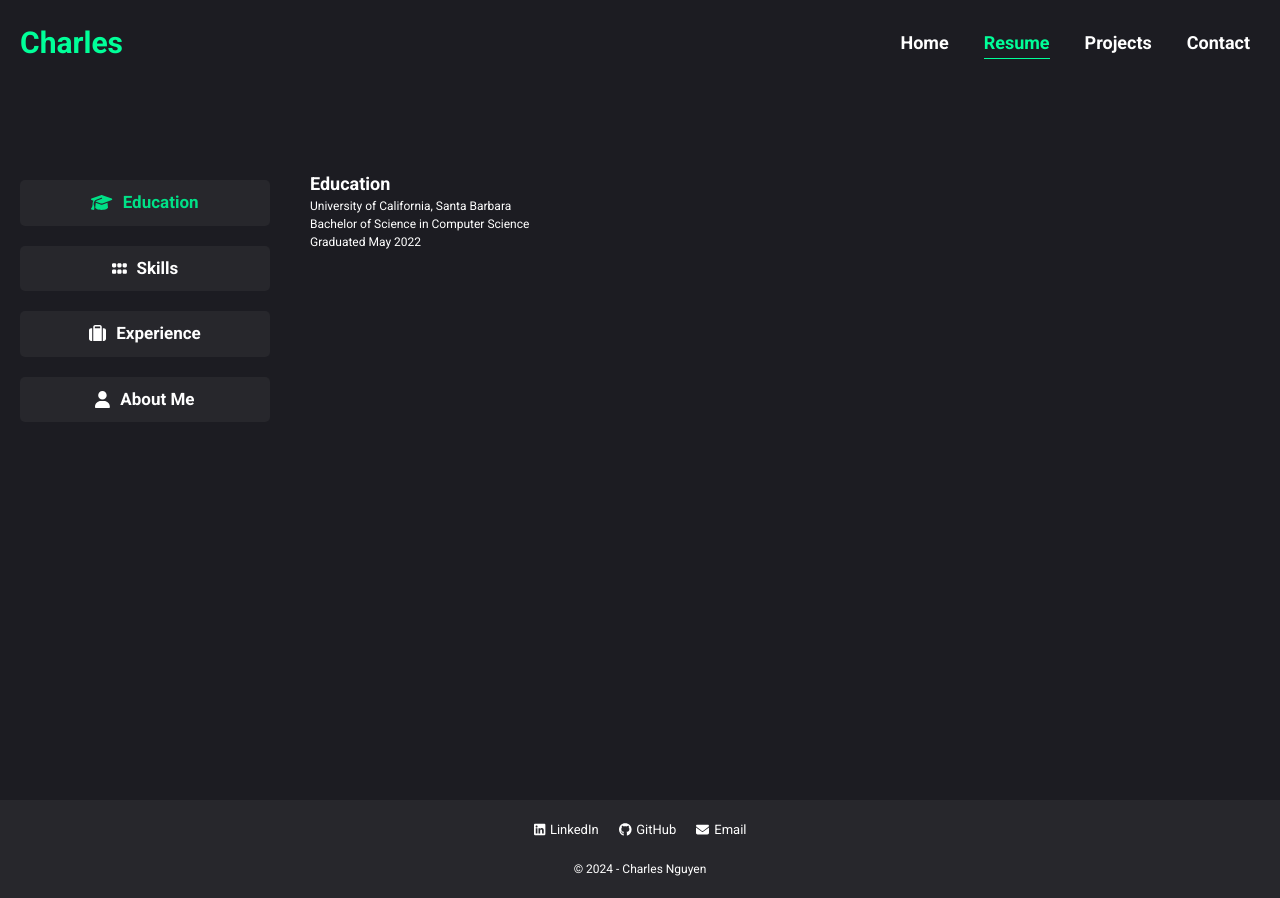
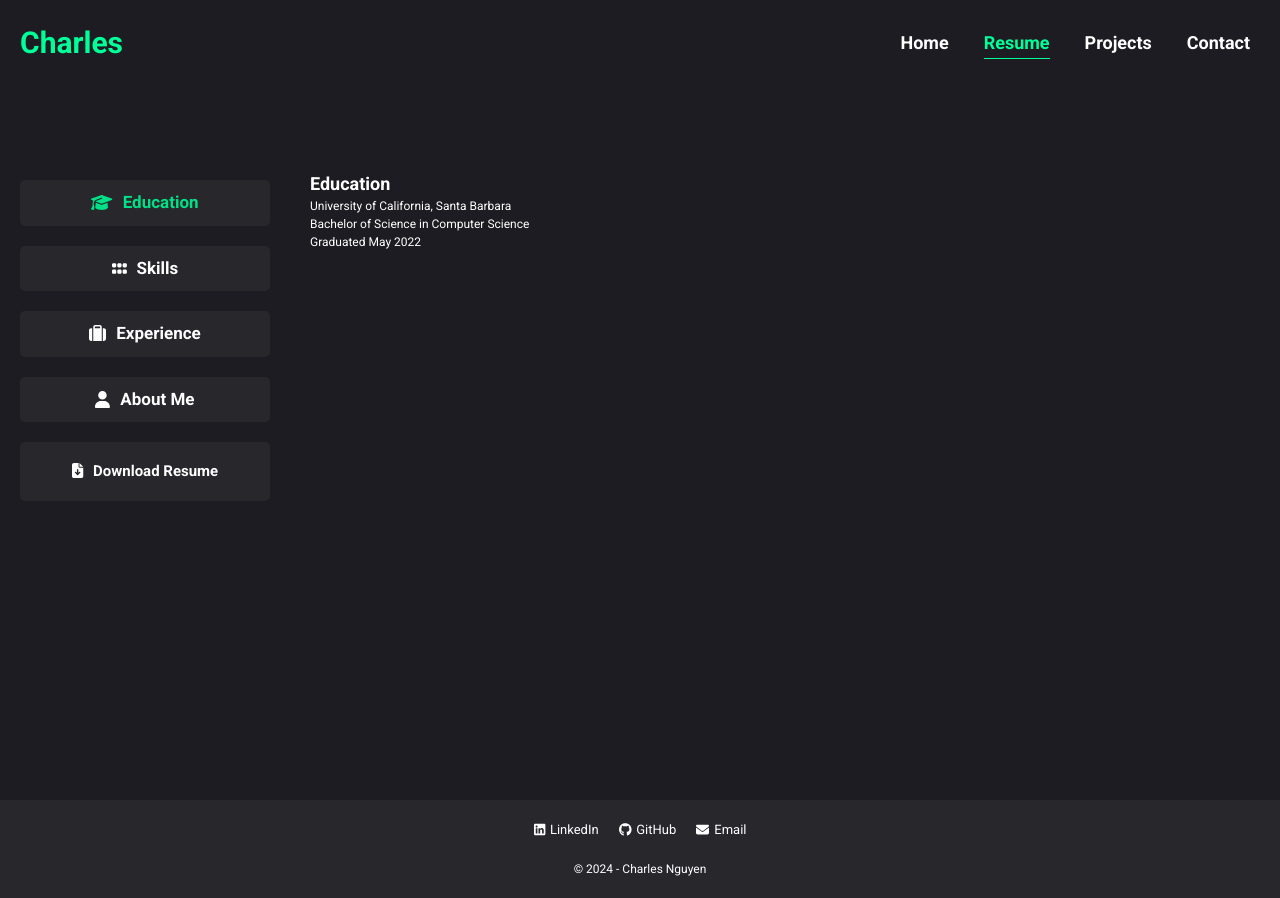
Before and after one commit to swe-thinhnguyen1701/myPortfolio, a React (Vite) app in the folder client/: page /resume in a window 1280 px wide. Built offline with nearby package versions, Linux system fonts and the light colour scheme.

Commit message:
update resume content component

```diff
--- a/client/src/components/ResumeContent.jsx
+++ b/client/src/components/ResumeContent.jsx
@@ -1,3 +1,4 @@
+/* eslint-disable react/prop-types */
 import Skills from "./Skills";
 import AboutMe from "./AboutMe";
 import Education from "./Education";
--- a/client/src/index.css
+++ b/client/src/index.css
@@ -647,6 +647,10 @@ footer .list .list-item:hover .link {
   font-weight: bold;
 }
 
+.resume-menu .list .list-item:last-child {
+  display: none;
+}
+
 .resume-menu .list .list-item.highlight,
 .resume-menu .list .list-item:hover {
   color: var(--hover-clr)
@@ -659,7 +663,7 @@ footer .list .list-item:hover .link {
 }
 
 @media screen and (min-width: 1024px) {
-  .resume-menu{
+  .resume-menu {
     margin-top: 10px;
   }
 
@@ -680,6 +684,20 @@ footer .list .list-item:hover .link {
 
   .resume-menu .list .list-item .icon {
     margin-right: 10px;
+  }
+
+  .resume-menu .list .list-item:last-child {
+    display: inherit;
+  }
+
+  .resume-menu .list .list-item:last-child .link {
+    border: unset;
+    color: white;
+  }
+
+  .resume-menu .list .list-item:last-child .link:hover {
+    background-color: unset;
+    color: var(--hover-clr);
   }
 }
 
--- a/client/src/pages/Resume.jsx
+++ b/client/src/pages/Resume.jsx
@@ -2,7 +2,7 @@ import { useState } from "react";
 import { FontAwesomeIcon } from "@fortawesome/react-fontawesome";
 import { faUser, faGrip, faGraduationCap, faSuitcase } from "@fortawesome/free-solid-svg-icons";
 import ResumeContent from "../components/ResumeContent";
-import Skills from "../components/Skills";
+import DownloadResume from "../components/DownloadResume";
 
 function Resume() {
     const [selectedItem, setSelectedItem] = useState(0);
@@ -46,6 +46,9 @@ function Resume() {
                             </li>
                         )
                     })}
+                    <li className="list-item">
+                        <DownloadResume />
+                    </li>
                 </ul>
             </section>
             <section>
```
